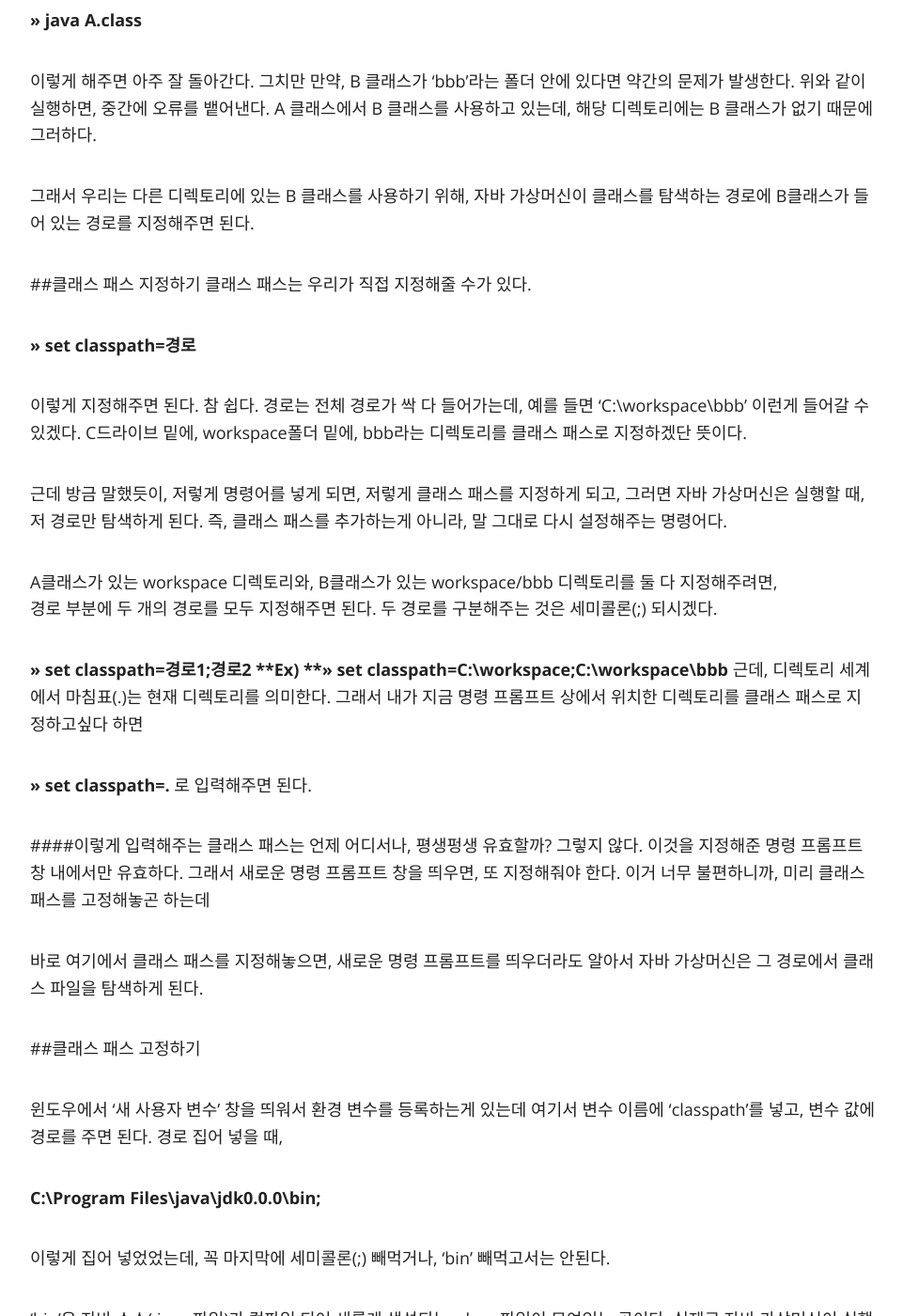
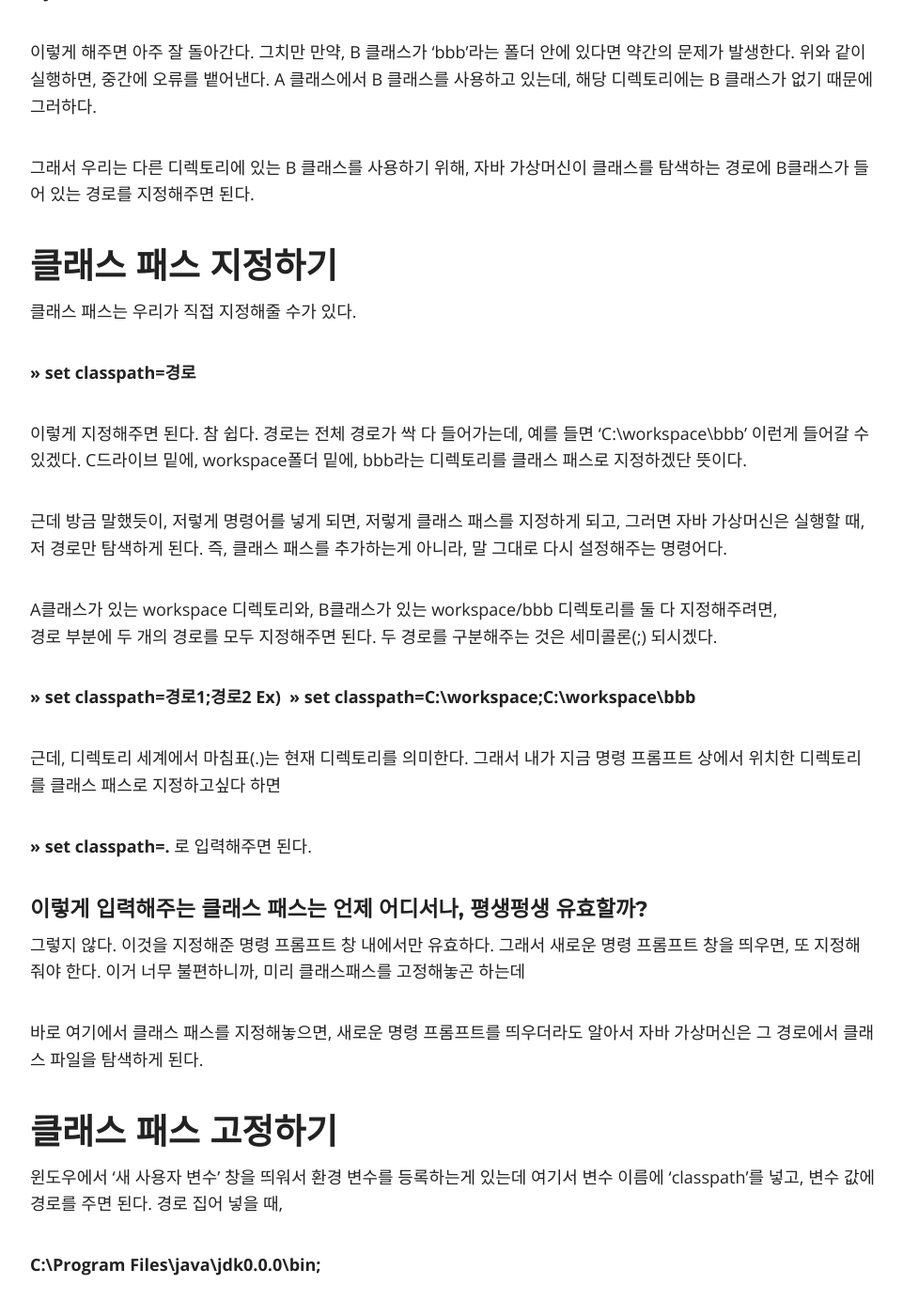
Before and after one commit to DoHyunChoi/dohyunchoi.github.io, a Jekyll site: the page built from _posts/2019-08-16-Class Path.markdown, in a window 1280 px wide and 1400 px high, scrolled down 884 px. Shown: the whole window at 94% size, without its empty margins (158-1119 px from the left). Built offline with Jekyll 4.4.1, drawn with Linux system fonts in a browser that asks for light colours; nearby versions of some CDN libraries; comment, search, counter and statistics services are not loaded; some of the changed text lies outside the part shown.

```diff
--- a/_posts/2019-08-16-Class Path.markdown
+++ b/_posts/2019-08-16-Class Path.markdown
@@ -13,7 +13,7 @@ comments: true
 featured: true
 ---
 
-##클래스 패스(Class Path)란?
+## 클래스 패스(Class Path)란?
 
 자바 가상머신이 프로그램을 실행할 때, 클래스 파일을 찾는 데에 기준이 되는 파일 경로라고 할 수 있다.
 즉, 자바 가상머신이 클래스 파일을 찾는 경로다.
@@ -42,7 +42,7 @@ A 클래스에서 B 클래스를 사용하고 있는데, 해당 디렉토리에
 
 
 
-##클래스 패스 지정하기
+## 클래스 패스 지정하기
 클래스 패스는 우리가 직접 지정해줄 수가 있다.
 
 **>> set classpath=경로**
@@ -60,15 +60,16 @@ A클래스가 있는 workspace 디렉토리와, B클래스가 있는 workspace/b
 두 경로를 구분해주는 것은 세미콜론(;) 되시겠다.
 
 **>> set classpath=경로1;경로2
-**Ex)
-**>> set classpath=C:\workspace;C:\workspace\bbb**
+    Ex)
+    >> set classpath=C:\workspace;C:\workspace\bbb**
+
 근데, 디렉토리 세계에서 마침표(.)는 현재 디렉토리를 의미한다.
 그래서 내가 지금 명령 프롬프트 상에서 위치한 디렉토리를 클래스 패스로 지정하고싶다 하면
 
 **>> set classpath=.**
 로 입력해주면 된다.
 
-####이렇게 입력해주는 클래스 패스는 언제 어디서나, 평생펑생 유효할까?
+#### 이렇게 입력해주는 클래스 패스는 언제 어디서나, 평생펑생 유효할까?
 그렇지 않다.
 이것을 지정해준 명령 프롬프트 창 내에서만 유효하다.
 그래서 새로운 명령 프롬프트 창을 띄우면, 또 지정해줘야 한다.
@@ -77,7 +78,7 @@ A클래스가 있는 workspace 디렉토리와, B클래스가 있는 workspace/b
 바로 여기에서 클래스 패스를 지정해놓으면, 새로운 명령 프롬프트를 띄우더라도 알아서 자바 가상머신은 그 경로에서 클래스 파일을 탐색하게 된다.
 
 
-##클래스 패스 고정하기
+## 클래스 패스 고정하기
 
 윈도우에서 '새 사용자 변수' 창을 띄워서 환경 변수를 등록하는게 있는데
 여기서 변수 이름에 'classpath'를 넣고, 변수 값에 경로를 주면 된다.
```
